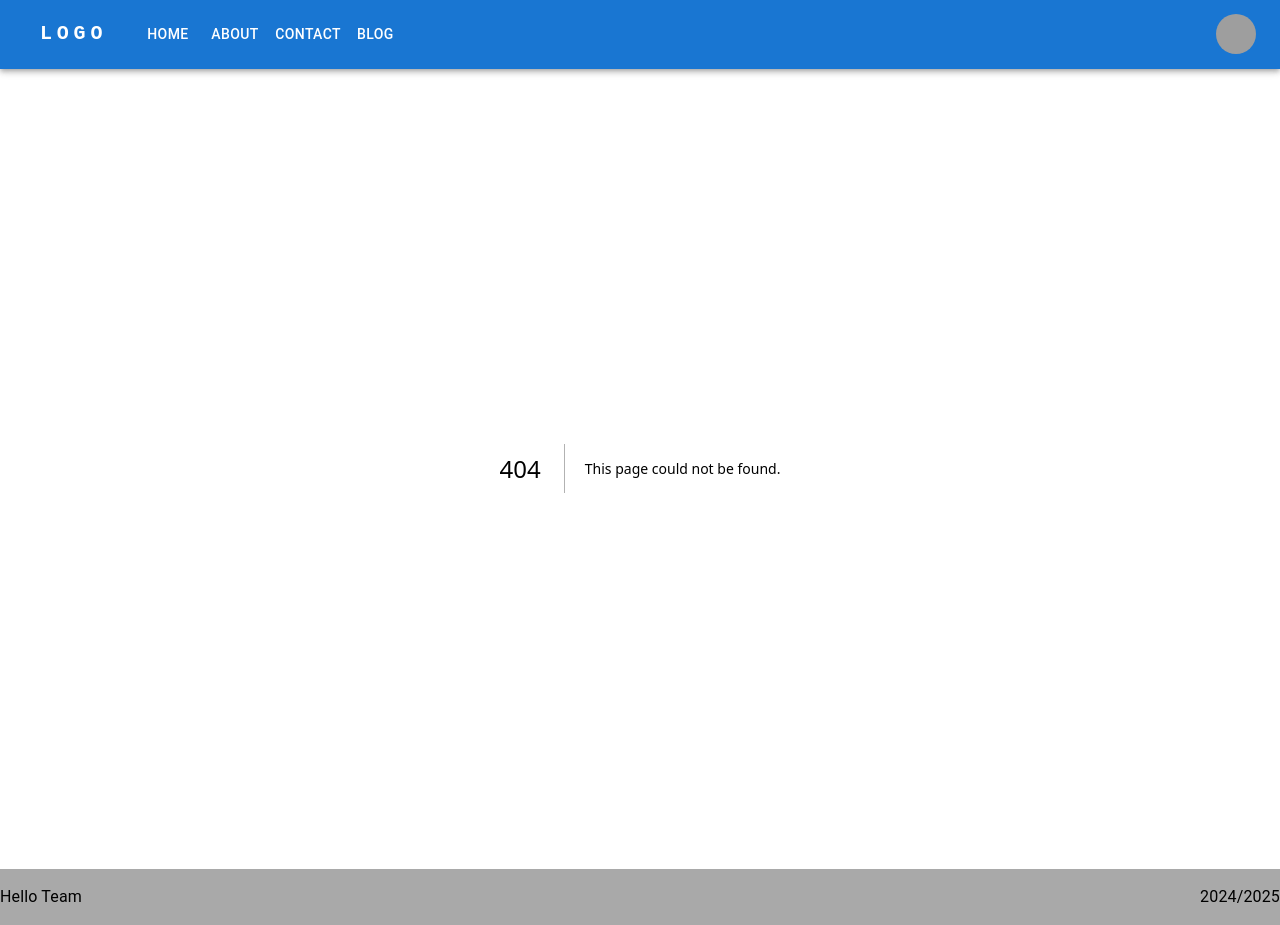
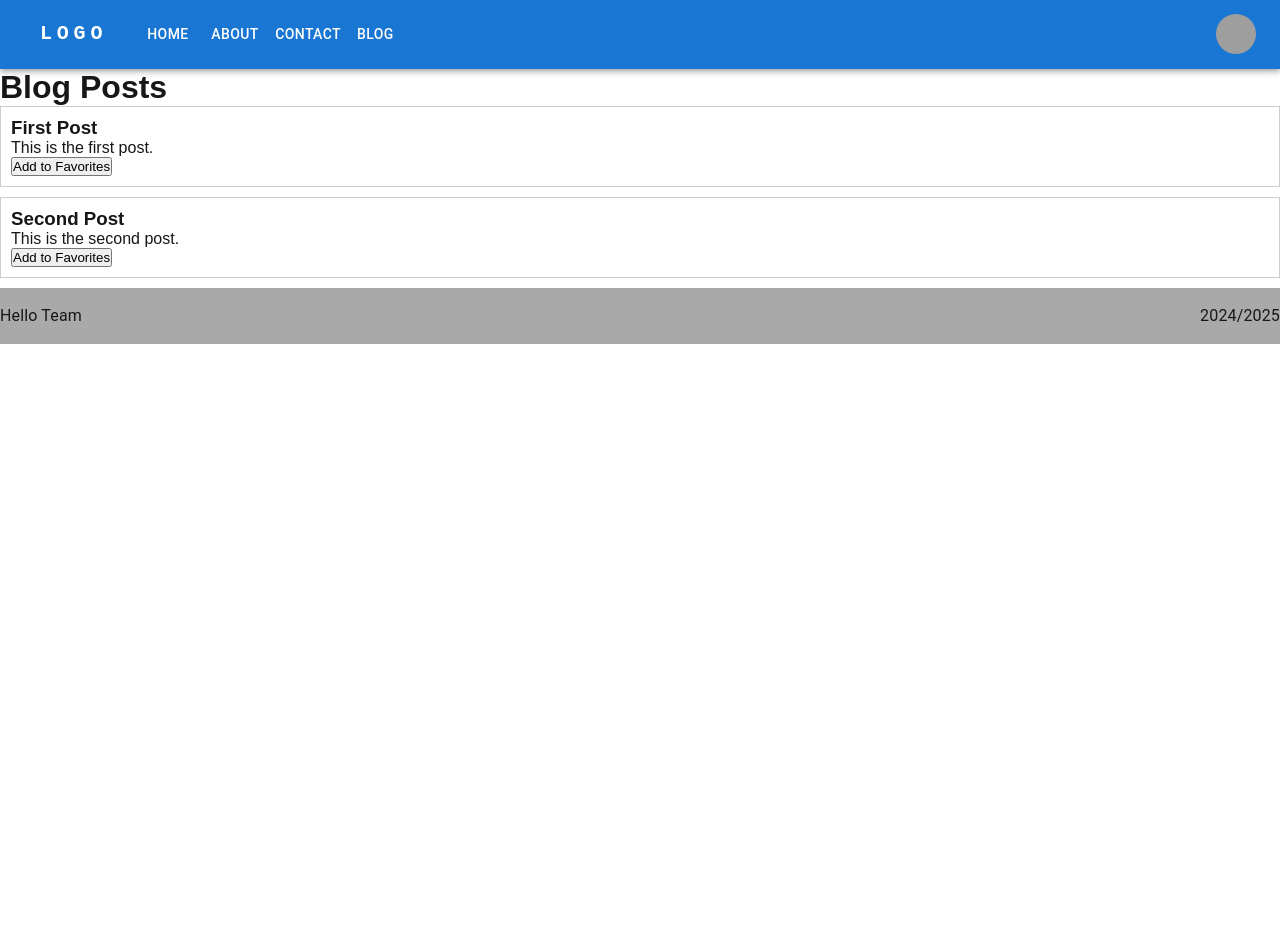
Before and after one commit to Aachiq/next-blog, a Next.js app: page /blog in a window 1280 px wide. Before the commit this address had no page. After the commit the page ends 800 px from the top, so only its background shows below. Built offline with nearby package versions, Linux system fonts and the light colour scheme; grey boxes are pictures that could not be loaded; some icons are missing.

Commit message:
fix redux with page posts & favorites & WIP typing selector-dispatch & persist

```diff
--- /dev/null
+++ b/src/app/blog/page.tsx
@@ -0,0 +1,35 @@
+"use client";
+
+import { addFavorite } from "@/redux/favoriteSlice";
+import { useState } from "react";
+import { useDispatch } from "react-redux";
+
+const dummyPosts = [
+  { id: 1, title: "First Post", content: "This is the first post." },
+  { id: 2, title: "Second Post", content: "This is the second post." },
+];
+
+export default function BlogPage() {
+  const [posts] = useState(dummyPosts);
+  const dispatch = useDispatch();
+
+  const handleFavorite = (post: any) => {
+    dispatch(addFavorite(post));
+  };
+
+  return (
+    <div>
+      <h1>Blog Posts</h1>
+      {posts.map((post) => (
+        <div
+          key={post.id}
+          style={{ border: "1px solid #ccc", padding: 10, marginBottom: 10 }}
+        >
+          <h3>{post.title}</h3>
+          <p>{post.content}</p>
+          <button onClick={() => handleFavorite(post)}>Add to Favorites</button>
+        </div>
+      ))}
+    </div>
+  );
+}
```
Also changed, not shown: src/app/favorite/page.tsx (added, +31 -0 lines).
